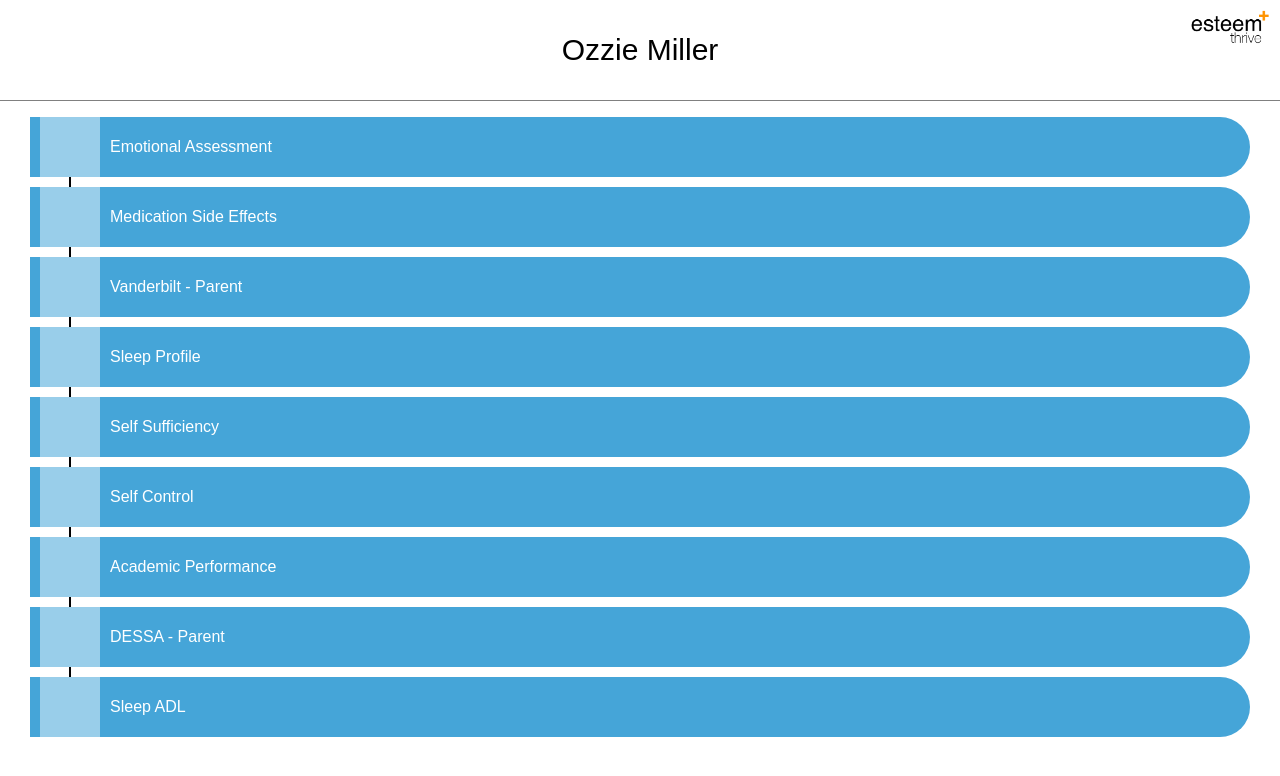
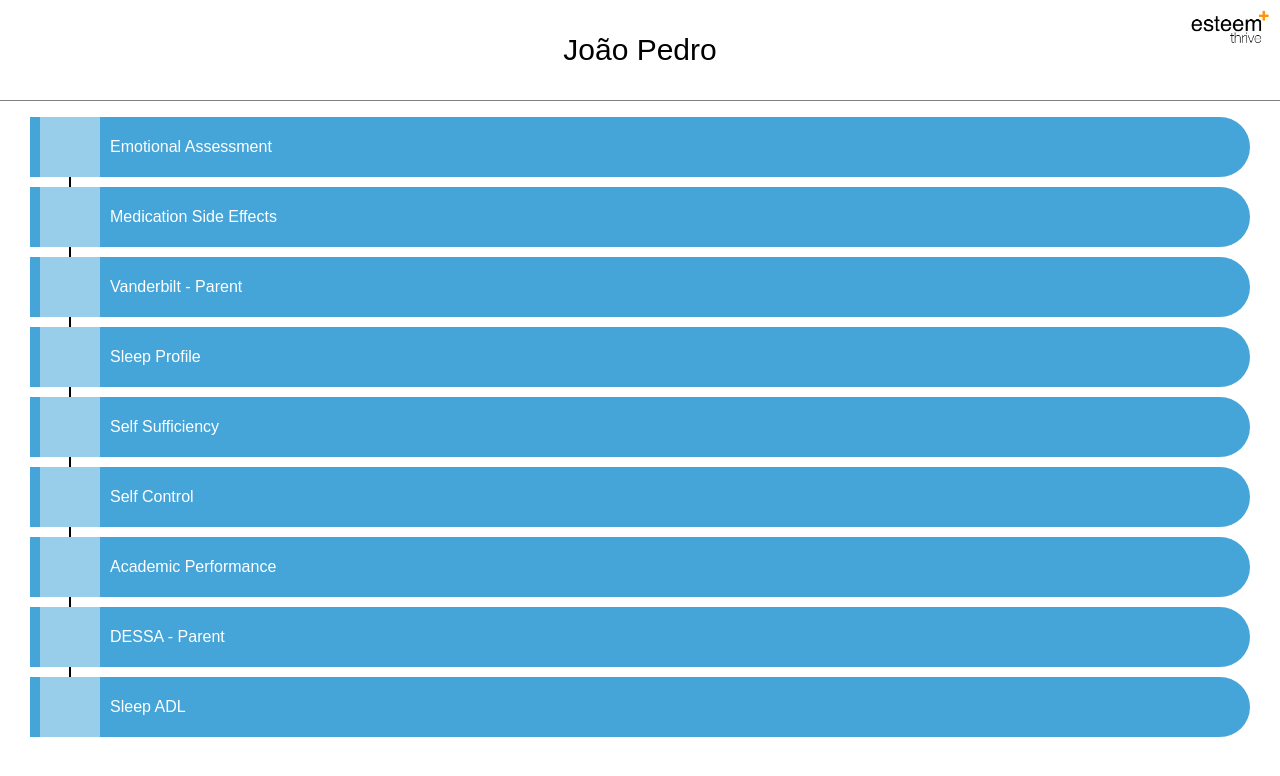
Before and after one commit to bluetiger1008/esteem-thrive-mobile, a React (Create React App) app: page /assessments in a window 1280 px wide. Shown: the top 776 px of the page. Built offline with nearby package versions, Linux system fonts and the light colour scheme; sample sign-in values are in the browser's storage; what react-router-redux would draw is missing.

Commit message:
Change children name to dynamic from static

```diff
--- a/src/components/Assessments/index.js
+++ b/src/components/Assessments/index.js
@@ -23,7 +23,7 @@ class Assessments extends Component {
 		return (
 			<AssessmentsWrapper>
 				<Div className="header" direction="column" justifyContent="center" alignItems="center">
-					<p>Ozzie Miller</p>
+					<p>{selectedChildren.name}</p>
 					<img src={logo} alt="logo" className="logo"/>
 				</Div>
 				<Div className="content">
```
